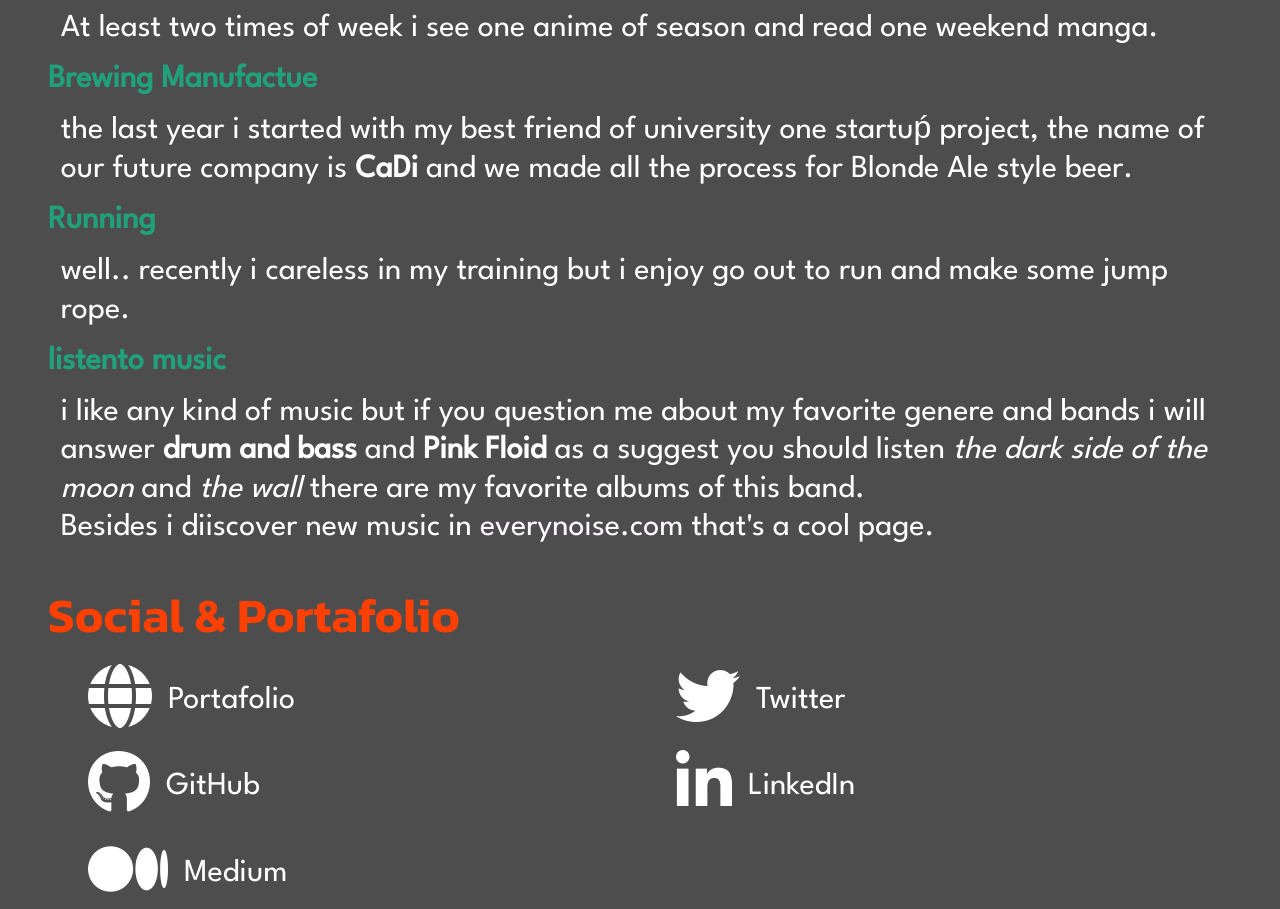
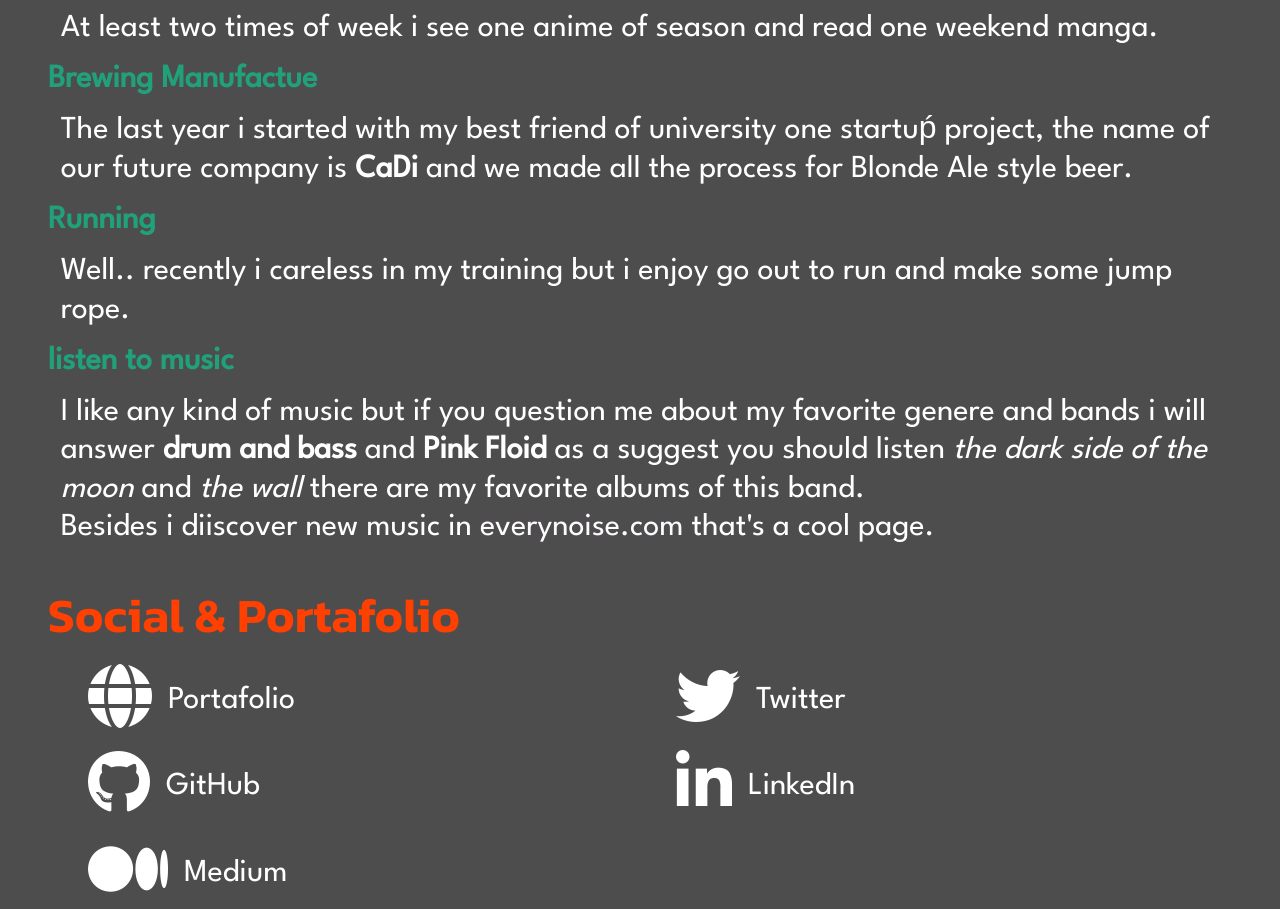
Before and after one commit to CarlosMarinAquino/DEV-F-Projects, a plain HTML site: page index.html in a window 1280 px wide. Shown: the part 3442-4351 px from the top of the page. Drawn offline with nearby package versions, Linux system fonts and the light colour scheme.

Commit message:
correcciones de hobbiess

```diff
--- a/index.html
+++ b/index.html
@@ -116,12 +116,12 @@
         <dt>I like watch Animes and Mangas</dt>
         <dd>At least two times of week i see one anime of season and read one weekend manga.</dd>
         <dt>Brewing Manufactue</dt>
-        <dd>the last year i started with my best friend of university one startuṕ project, the name of our future company is <b>CaDi</b> and we made all the process for Blonde Ale style beer.</dd>
+        <dd>The last year i started with my best friend of university one startuṕ project, the name of our future company is <b>CaDi</b> and we made all the process for Blonde Ale style beer.</dd>
         <dt>Running</dt>
-        <dd>well.. recently i careless in my training but i enjoy go out to run and make some jump rope.</dd>
-        <dt>listento music</dt>
+        <dd>Well.. recently i careless in my training but i enjoy go out to run and make some jump rope.</dd>
+        <dt>listen to music</dt>
         <dd>
-        i like any kind of music but if you question me about my favorite genere and bands i will answer <b>drum and bass</b> and <b>Pink
+        I like any kind of music but if you question me about my favorite genere and bands i will answer <b>drum and bass</b> and <b>Pink
         Floid</b> as a suggest you should listen <cite>the dark side of the moon</cite> and <cite>the wall</cite> there are my favorite albums of this band. <br>
         Besides i diiscover new music in <a id="music" href="www.everynoise.com" target="_blank">everynoise.com</a> that's a cool page. </dd>
       </dl>
```
